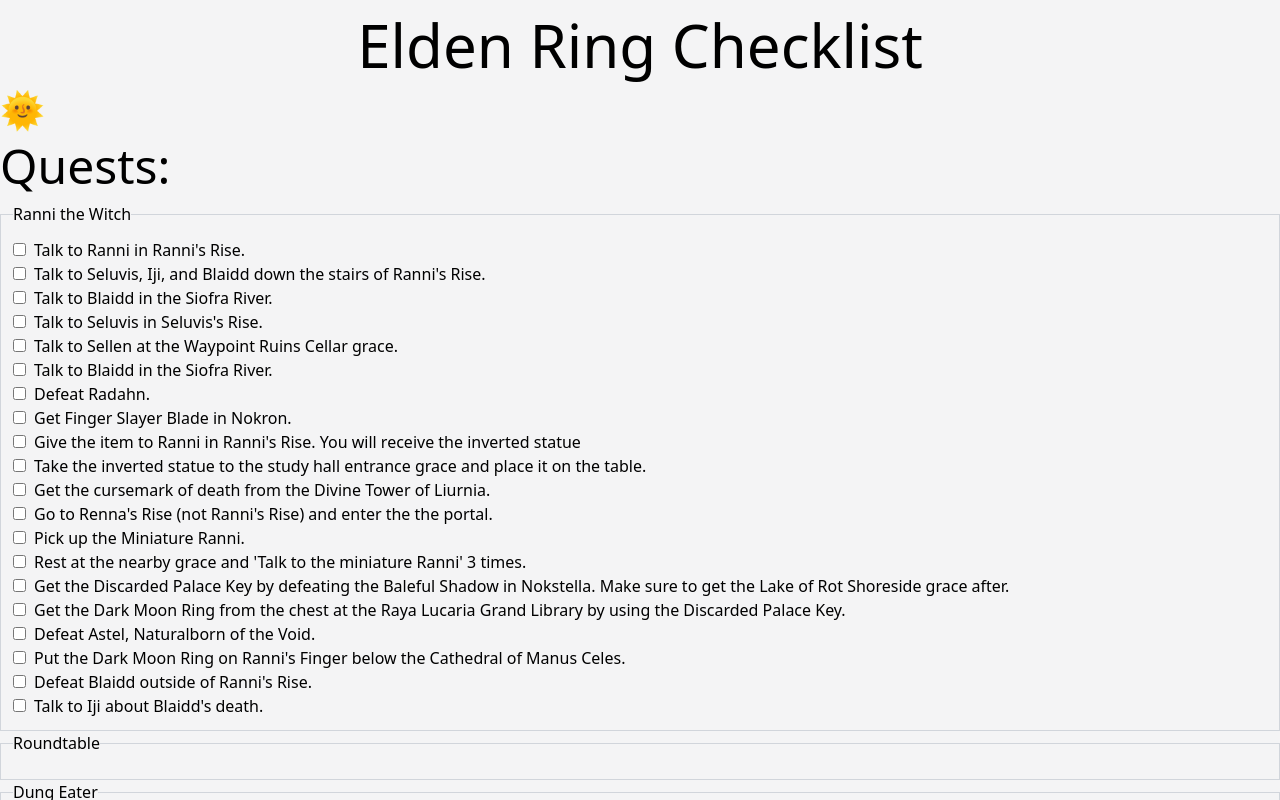
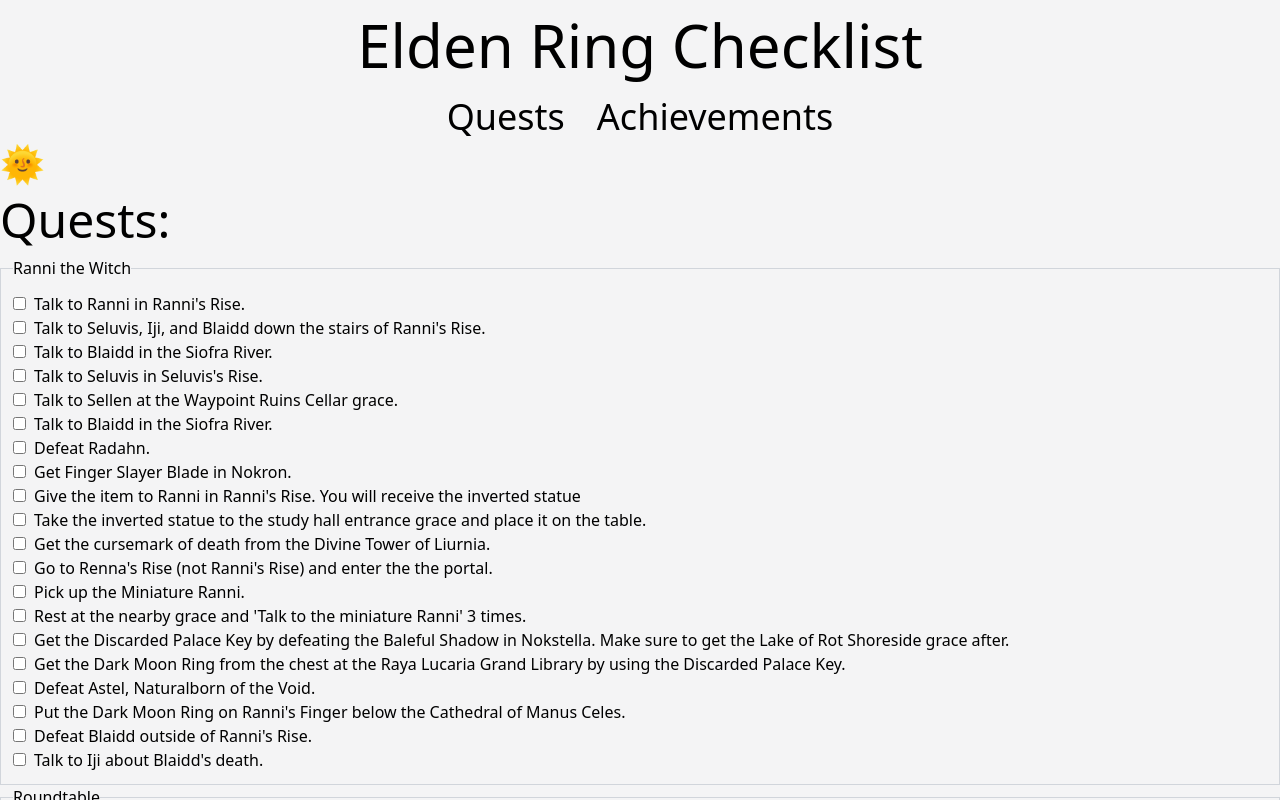
Before and after one commit to Gobluebro/Elden-Ring-Checklist, a Next.js app: page / in a window 1280 px wide. Shown: the top 800 px of the page. Built offline with nearby package versions, Linux system fonts and the light colour scheme.

Commit message:
Add tabs for quests and achievements

```diff
--- a/pages/index.tsx
+++ b/pages/index.tsx
@@ -2,9 +2,14 @@ import type { NextPage } from "next";
 import Head from "next/head";
 import DarkModeToggle from "../components/darkModeToggle";
 import CompleteList from "../components/completeList";
+import { useState } from "react";
 
 const Home: NextPage = () => {
   const prefix = process.env.NEXT_PUBLIC_BASE_PATH || "";
+
+  const [currentTab, setCurrentTab] = useState<"Quests" | "Achievements">(
+    "Quests"
+  );
 
   return (
     <div className="container mx-auto">
@@ -42,11 +47,27 @@ const Home: NextPage = () => {
         <meta name="theme-color" content="#ffffff" />
       </Head>
 
+      <header>
+        <h1 className="flex justify-center">Elden Ring Checklist</h1>
+      </header>
+
+      <nav>
+        <div className="flex justify-center">
+          <h3 className="mx-4">
+            <button onClick={() => setCurrentTab("Quests")}>Quests</button>
+          </h3>
+          <h3 className="mx-4">
+            <button onClick={() => setCurrentTab("Achievements")}>
+              Achievements
+            </button>
+          </h3>
+          <h3></h3>
+        </div>
+      </nav>
+
       <main>
-        <h1 className="flex justify-center">Elden Ring Checklist</h1>
         <DarkModeToggle />
-        <CompleteList listName="Quests" />
-        <CompleteList listName="Achievements" />
+        <CompleteList listName={currentTab} />
       </main>
       <footer className="flex justify-center">
         <span>
```
